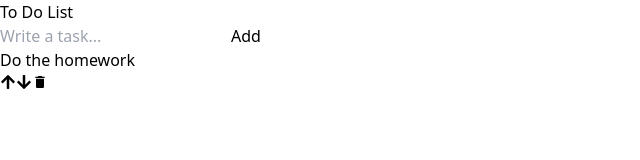
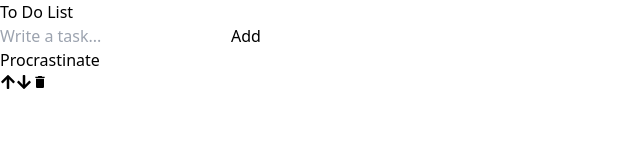
Before and after one commit to SeggyFault/react-to-do, a React (Vite) app: page / in a window 1280 px wide. Shown: the top 160 px of the page, without its empty margins (0-640 px from the left). Built offline with nearby package versions, Linux system fonts and the light colour scheme.

Commit message:
fix: add a real defaut task

```diff
--- a/src/ToDoList/ToDoList.jsx
+++ b/src/ToDoList/ToDoList.jsx
@@ -5,7 +5,7 @@ import { MdDelete } from "react-icons/md";
 
 function ToDoList() {
 
-  const [tasks, setTasks] = useState(["Do the homework"]);
+  const [tasks, setTasks] = useState(["Procrastinate"]);
   const [newTask, setNewTask] = useState("");
 
   function handleInputChange(event) {
```
